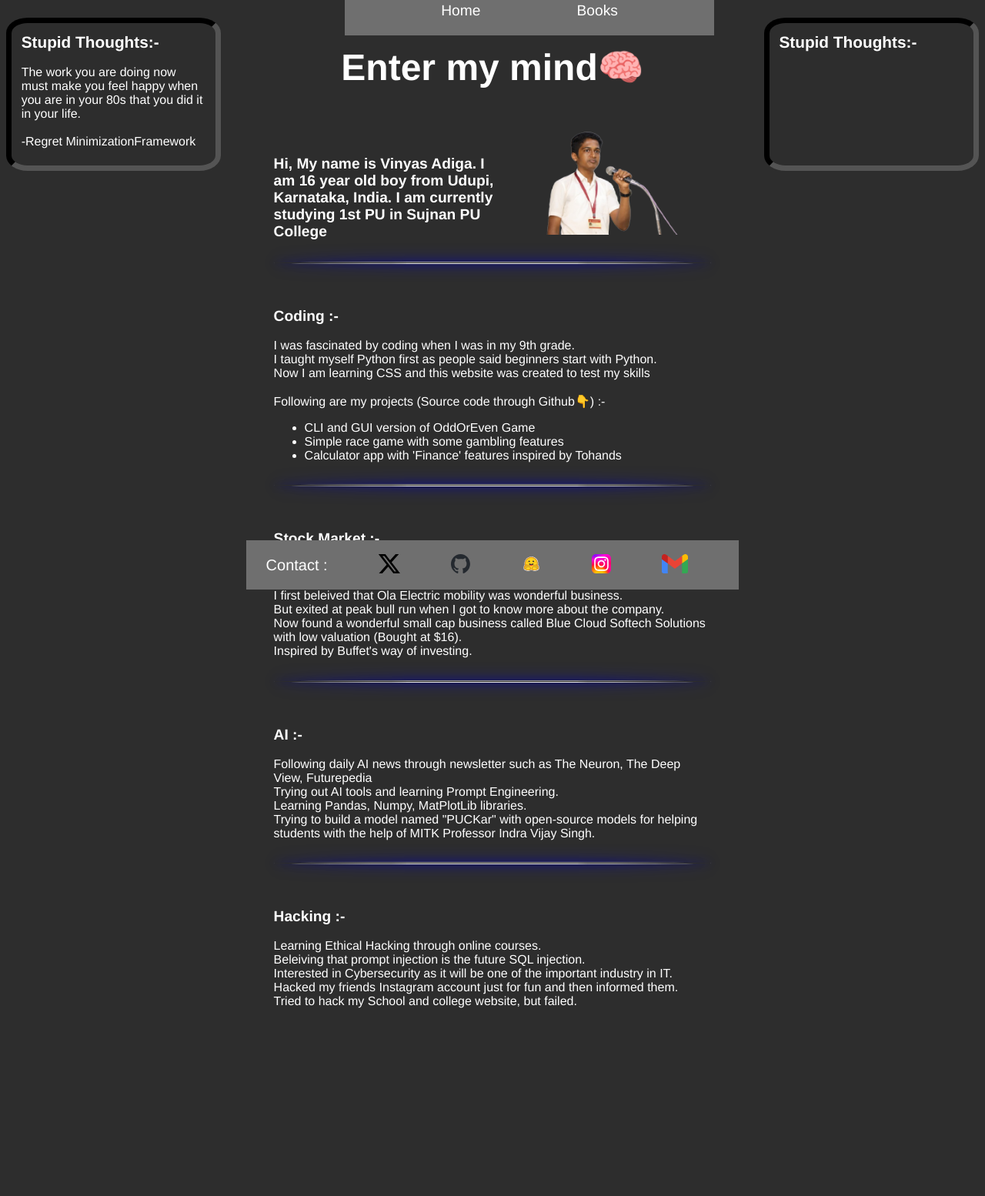
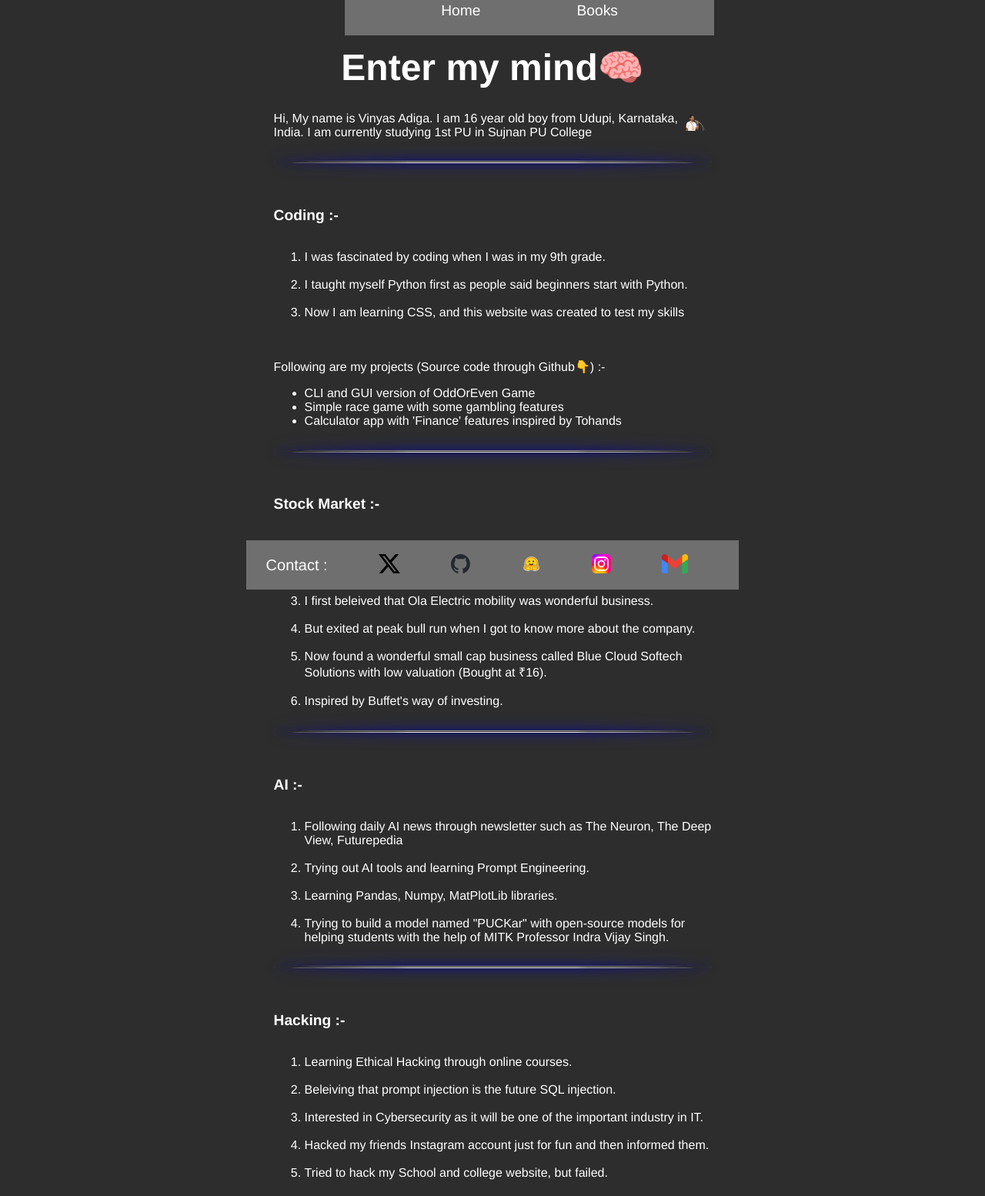
Before and after one commit to QwertyAdiga/vinyas, a plain HTML site: page index.html in a window 1280 px wide. Shown: the part 31-1585 px from the top of the page at 77% size. Before the commit the page ends 1413 px from the top, so only its background shows below. Drawn offline with Linux system fonts and the light colour scheme.

Commit message:
Update index.html

```diff
--- a/index.html
+++ b/index.html
@@ -9,14 +9,6 @@
 </head>
 
 <body class="body">
-    <div class="box" id="first-thought">
-        <div class="box-head">Stupid Thoughts:- </div><br>
-        The work you are doing now must make you feel happy when you are in your 80s that you did it in your
-        life.<br><br> -Regret MinimizationFramework
-    </div>
-    <div class="box" id="second-thought">
-        <div class="box-head">Stupid Thoughts:- </div><br>
-    </div>
     <div class="alt-body">
         <header>
             <div class="header">
@@ -32,19 +24,21 @@
         <main class="main">
             <h1 class="title">Enter my mind&#x1F9E0;</h1>
             <div class="start">
-                <span class="name">Hi, My name is Vinyas Adiga. I am 16 year old boy from Udupi, Karnataka, India. I am
+                <span class="intro">Hi, My name is Vinyas Adiga. I am 16 year old boy from Udupi, Karnataka, India. I am
                     currently
                     studying 1st PU in <a href="https://sujnanedu.org" target="_blank" alt="Sujnan website"
                         title="SET">Sujnan PU College</a> </span>
-                <span><img class="image" src="assets/me.png"></img></span>
+                <span><img class="my-image" src="assets/me.png"></img></span>
             </div>
             <hr class="line">
             <div class="coding">
                 <div class="name">Coding :-</div><br>
-                <div>I was fascinated by coding when I was in my 9th grade.<br> I taught myself Python first as people
-                    said
-                    beginners start with Python.<br> Now I am learning CSS and this website was created to test my
-                    skills<br><br>
+                <div>
+                    <ol>
+                        <li>I was fascinated by coding when I was in my 9th grade.</li><br>
+                        <li>I taught myself Python first as people said beginners start with Python.</li><br>
+                        <li>Now I am learning CSS, and this website was created to test my skills</li>
+                    </ol><br><br>
                     Following are my projects (Source code through Github&#128071;) :-
                     <ul>
                         <li>CLI and GUI version of OddOrEven Game</li>
@@ -57,34 +51,42 @@
             <hr class="line">
             <div class="stock-market">
                 <div class="name">Stock Market :-</div><br>
-                <div>Started learning about stock market when I was 15.<br>Investing through zerodha as they are an
-                    inspirational business.<br>I first beleived that Ola Electric mobility was wonderful business.<br>
-                    But exited at peak bull run when I got to know more about the company.<br>Now found a wonderful
-                    small
-                    cap business called <a href="https://www.bluecloudsoftech.com/" target="_blank" title="BCSSL">Blue
-                        Cloud Softech Solutions</a> with
-                    low valuation (Bought at $16).<br>Inspired by Buffet's way of investing.</div>
+                <div><ol>
+                    <li>Started learning about stock market when I was 15.</li><br>
+                    <li>Investing through zerodha as they are an inspirational business.</li><br>
+                    <li>I first beleived that Ola Electric mobility was wonderful business.</li><br>
+                    <li>But exited at peak bull run when I got to know more about the company.</li><br>
+                    <li>Now found a wonderful small cap business called <a href="https://www.bluecloudsoftech.com/" target="_blank"
+                    title="BCSSL">Blue Cloud Softech Solutions</a> with low valuation (Bought at &#8377;16).</li><br>
+                    <li>Inspired by Buffet's way of investing.</li>
+                    </ol>
+                </div>
             </div>
             <hr class="line">
             <div class="ai">
                 <div class="name">AI :-</div><br>
-                <div>Following daily AI news through newsletter such as
-                    <a href="https://theneurondaily.com" title="The Neuron" target="_blank"> The Neuron</a>,
-                    <a href="https://thedeepview.co" target="_blank" title="The Deep View">The Deep View</a>,
-                    <a href="https://futurepedia.io" target="_blank" title="Futurepedia">Futurepedia</a><br>
-                    Trying out AI tools and learning Prompt Engineering.<br>Learning Pandas, Numpy, MatPlotLib
-                    libraries.<br>Trying to build a model named "PUCKar" with open-source models for helping
-                    students with the help of MITK Professor Indra Vijay Singh.
+                <div><ol>
+                        <li>Following daily AI news through newsletter such as
+                        <a href="https://theneurondaily.com" title="The Neuron" target="_blank"> The Neuron</a>,
+                        <a href="https://thedeepview.co" target="_blank" title="The Deep View">The Deep View</a>,
+                        <a href="https://futurepedia.io" target="_blank" title="Futurepedia">Futurepedia</a></li><br>
+                        <li>Trying out AI tools and learning Prompt Engineering.</li><br>
+                        <li>Learning Pandas, Numpy, MatPlotLib libraries.</li><br>
+                        <li>Trying to build a model named "PUCKar" with open-source models for helping students with
+                        the help of MITK Professor Indra Vijay Singh.</li>
+                    </ol>
                 </div>
             </div>
             <hr class="line">
             <div class="hacking">
                 <div class="name">Hacking :-</div><br>
-                <div>Learning Ethical Hacking through online courses.<br>
-                    Beleiving that prompt injection is the future SQL injection.<br>
-                    Interested in Cybersecurity as it will be one of the important industry in IT.<br>
-                    Hacked my friends Instagram account just for fun and then informed them.<br>
-                    Tried to hack my School and college website, but failed.<br>
+                <div><ol>
+                        <li>Learning Ethical Hacking through online courses.</li><br>
+                        <li>Beleiving that prompt injection is the future SQL injection.</li><br>
+                        <li>Interested in Cybersecurity as it will be one of the important industry in IT.</li><br>
+                        <li>Hacked my friends Instagram account just for fun and then informed them.</li><br>
+                        <li>Tried to hack my School and college website, but failed.</li><br>
+                    </ol>
                 </div>
             </div>
         </main>
@@ -104,7 +106,7 @@
                 <a href="https://instagram.com/vinyas_adiga" target="_blank" alt="Instagram link">
                     <img src="assets/insta.svg"></img>
                 </a>
-                <a href="https://mail.google.com/mail/?view=cm&fs=1&tf=1&to=sciencetechnologer00@gmail.com"
+                <a href="https://mail.google.com/mail/?view=cm&fs=1&tf=1&to=vinyasadiga09@gmail.com"
                     title="sciencetechnologer00@gmail.com" target="_blank" alt="Gmail Link">
                     <img src="assets/gmail.svg"></img>
                 </a>
@@ -119,4 +121,5 @@
   books
  Add google analytics
  thoughts full page
+
  thoughts, failures, about future projects-->
```
